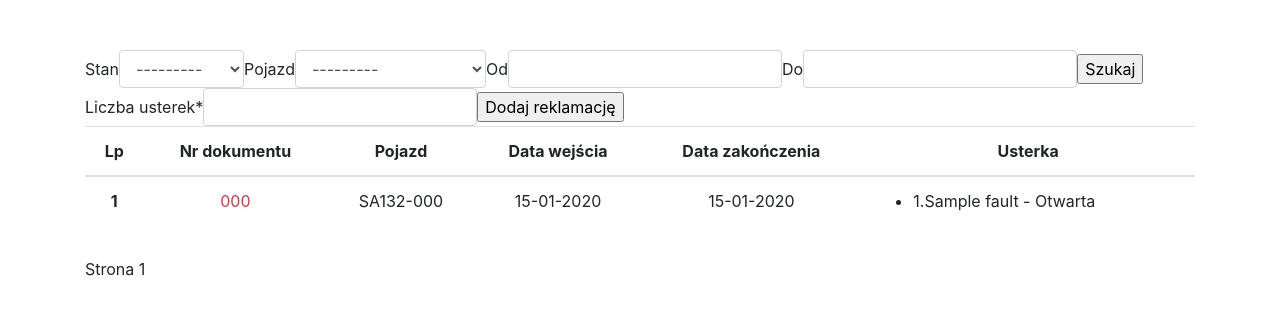
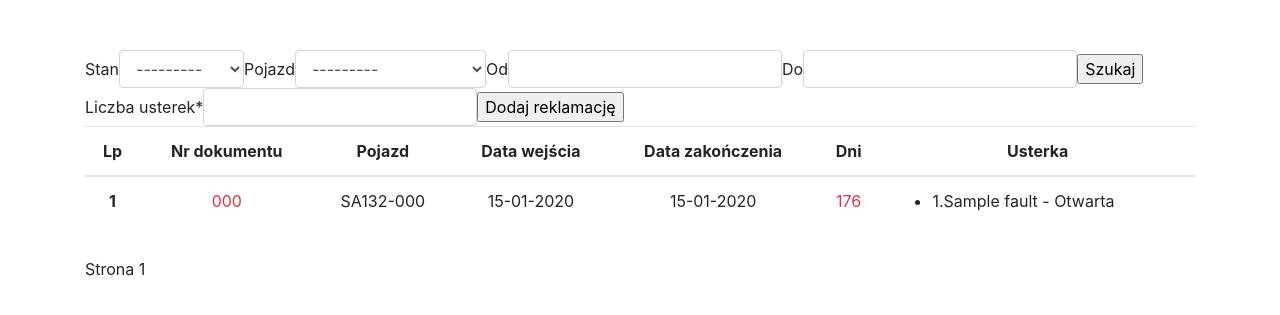
Before and after one commit to lukadamczyk/service_book, a Django app: page /complaint/ in a window 1280 px wide. Shown: the part 56-371 px from the top of the page. Run offline with Django 3.2, Linux system fonts and the light colour scheme; a user stored in the database is signed in; tables that the repository leaves empty hold one stand-in row (values such as "Sample post"); parts of the project's set-up code (start-up, migrations or seed data) failed here and were passed over; some libraries are stand-ins or nearby versions.

Commit message:
Added days for how long complaint is open in complaint template

```diff
--- a/book/templates/book/complaint/list.html
+++ b/book/templates/book/complaint/list.html
@@ -30,6 +30,7 @@
         <th scope="col" class="align-middle text-center">Pojazd</th>
         <th scope="col" class="align-middle text-center">Data wejścia</th>
         <th scope="col" class="align-middle text-center">Data zakończenia</th>
+        <th scope="col" class="align-middle text-center">Dni</th>
         <th scope="col" class="align-middle text-center">Usterka</th>
       </tr>
     </thead>
@@ -45,6 +46,17 @@
         <td class="text-center">{{ complaint.vehicle.get_full_name }}</td>
         <td class="text-center">{{ complaint.entry_date|date:"d-m-Y" }}</td>
         <td class="text-center">{{ complaint.end_date|date:"d-m-Y" }}</td>
+        {% if complaint.status == 'open' %}
+          {% if complaint.day_counter >= 3 and complaint.day_counter <= 6 %}
+            <td class="text-center text-warning">{{ complaint.day_counter }}</td>
+          {% elif complaint.day_counter > 6 %}
+            <td class="text-center text-danger">{{ complaint.day_counter }}</td>
+          {% else %}
+            <td class="text-center">{{ complaint.day_counter }}</td>
+          {% endif %}
+        {% else %}
+          <td class="text-center"></td>
+        {% endif %}
         <td>
           <ul>
             {% for fault in complaint.complaint_faults.all %}
```
